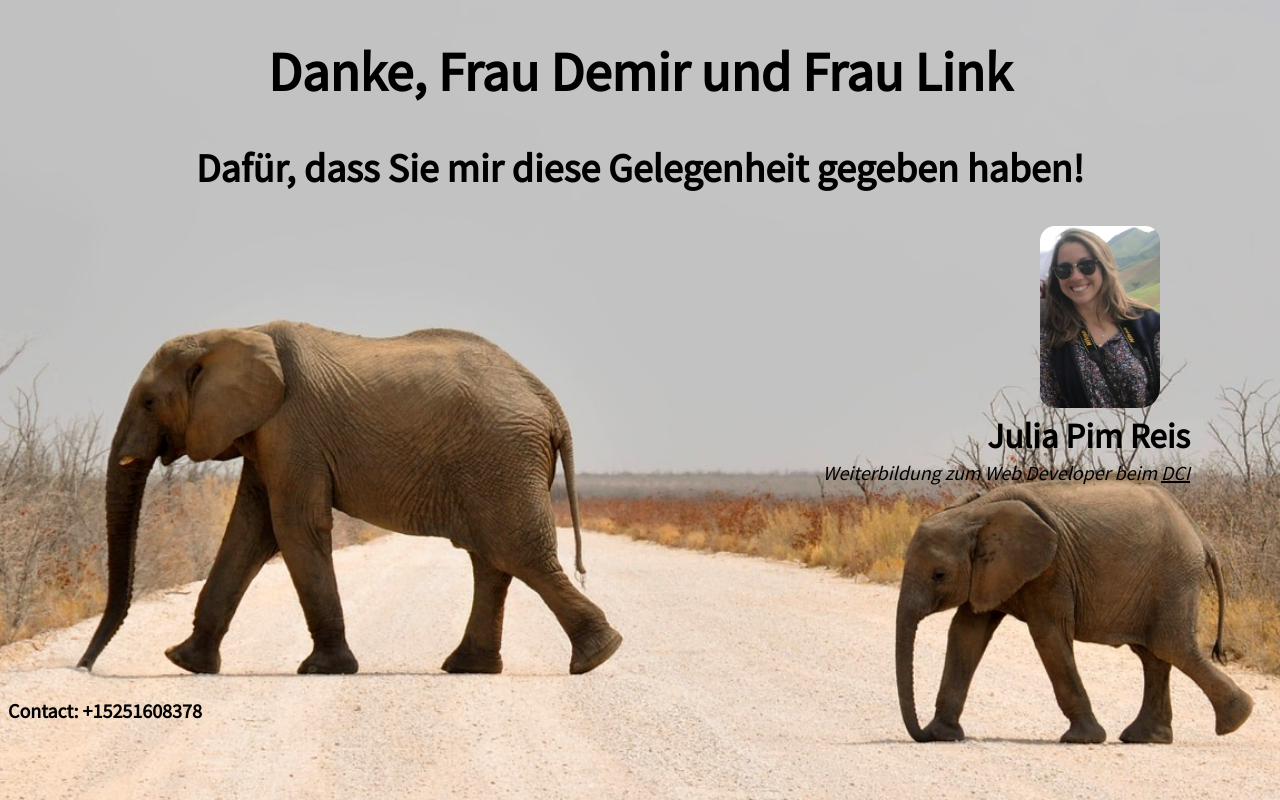
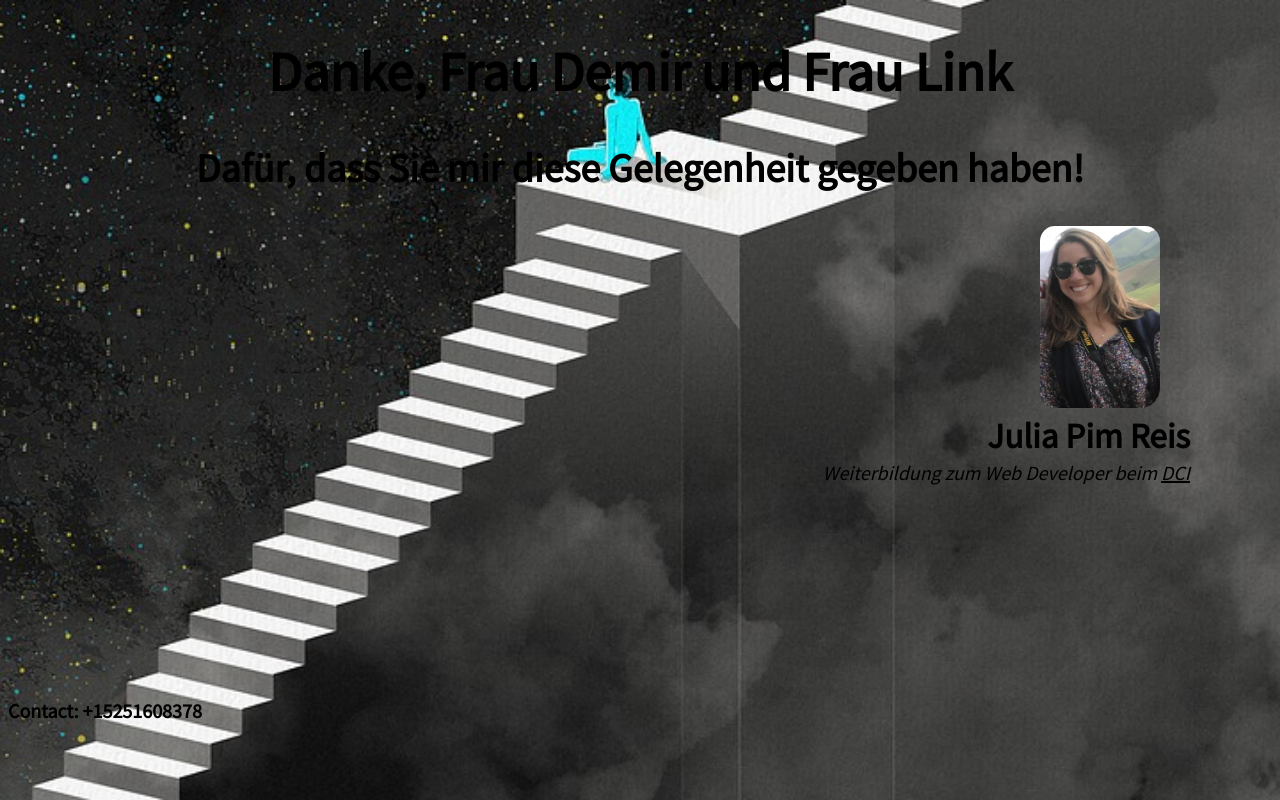
Before and after one commit to juliapim/microsite, a plain HTML site: page index.html in a window 1280 px wide. Drawn offline with Linux system fonts and the light colour scheme.

Commit message:
Update index.html

```diff
--- a/index.html
+++ b/index.html
@@ -8,7 +8,7 @@
 
     <style>
         body {
-            background-image: url(africa-1.jpg);
+            background-image: url(fantasy-4063619_960_720.jpg);
             background-size: cover;
             background-size: cover;
             background-repeat: no-repeat;
```
